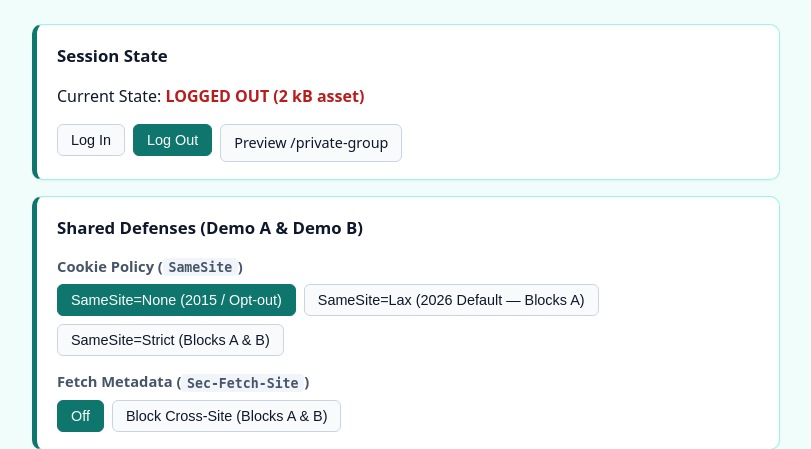
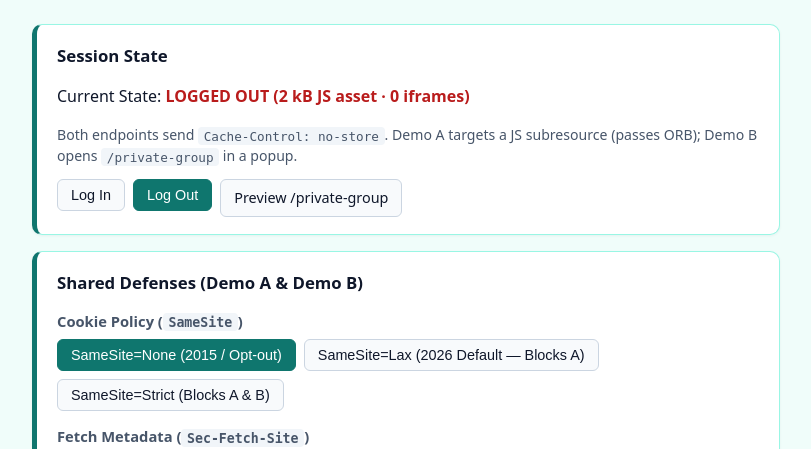
Before and after one commit to Simiiii/xs-leaks-timing-lab, a Flask app: page / in a window 1280 px wide. Shown: the part 115-564 px from the top of the page, without its empty margins (234-1045 px from the left). Run offline with Flask 3, Linux system fonts and the light colour scheme.

Commit message:
Clarify ORB, no-cors, and no-store behavior in demo UI and README

```diff
--- a/attacker/templates/index.html
+++ b/attacker/templates/index.html
@@ -25,8 +25,10 @@
   <section class="card">
     <h2>Demo A: 2015 Paper (Classic Network vs. Service Worker Cache Timing)</h2>
     <p>
-      Probes <code>/private-group/asset.js</code> when Victim uses <code>SameSite=None</code>. Notice that Random Server Delay ruins
-      Classic network timing, while post-download <strong>Service Worker (SW)</strong> Cache API timing stays sharp.
+      Fetches <code>/private-group/asset.js</code> with <code>mode: 'no-cors'</code> (opaque/unreadable, JS passes ORB,
+      served with <code>Cache-Control: no-store</code>) when Victim uses <code>SameSite=None</code>.
+      Random Server Delay ruins Classic network timing, while post-download <strong>Service Worker (SW)</strong>
+      Cache API timing still reveals response size.
     </p>
     <div class="controls">
       <input id="runLabel" type="text" placeholder="Optional note (e.g. Logged Out, Logged In + Delay)">
--- a/victim/static/style.css
+++ b/victim/static/style.css
@@ -123,6 +123,12 @@ code {
 .status-in { color: var(--accent); }
 .status-out { color: var(--danger); }
 
+.hint {
+  margin: 0.4rem 0 0.8rem;
+  font-size: 0.88rem;
+  color: var(--muted);
+}
+
 footer {
   color: var(--muted);
   font-size: 0.95rem;
--- a/victim/templates/dashboard.html
+++ b/victim/templates/dashboard.html
@@ -25,11 +25,14 @@
       Current State:
       <span class="status {{ 'status-in' if logged_in else 'status-out' }}">
         {% if logged_in %}
-          LOGGED IN (2 MB asset)
+          LOGGED IN (2 MB JS asset · 3 iframes)
         {% else %}
-          LOGGED OUT (2 kB asset)
+          LOGGED OUT (2 kB JS asset · 0 iframes)
         {% endif %}
       </span>
+    </p>
+    <p class="hint">
+      Both endpoints send <code>Cache-Control: no-store</code>. Demo A targets a JS subresource (passes ORB); Demo B opens <code>/private-group</code> in a popup.
     </p>
     <div class="btn-row">
       <form method="post" action="{{ url_for('login') }}">
```
Also changed, not shown: README.md.
